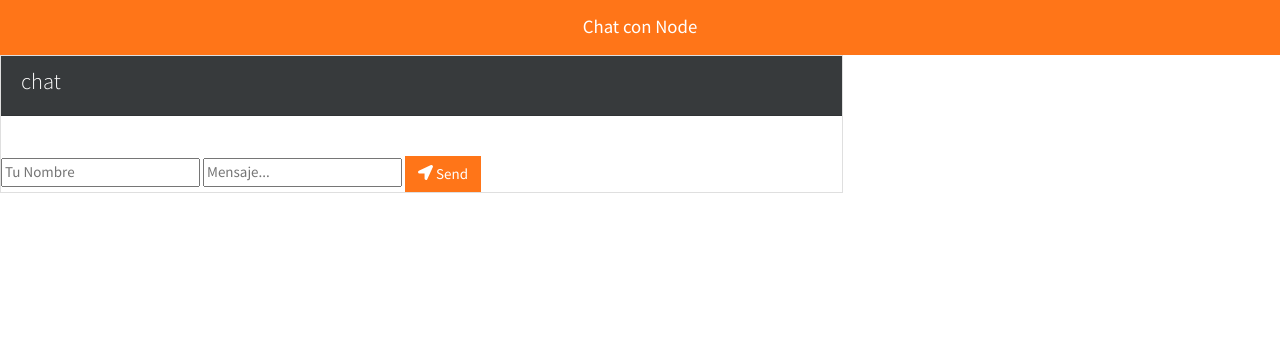
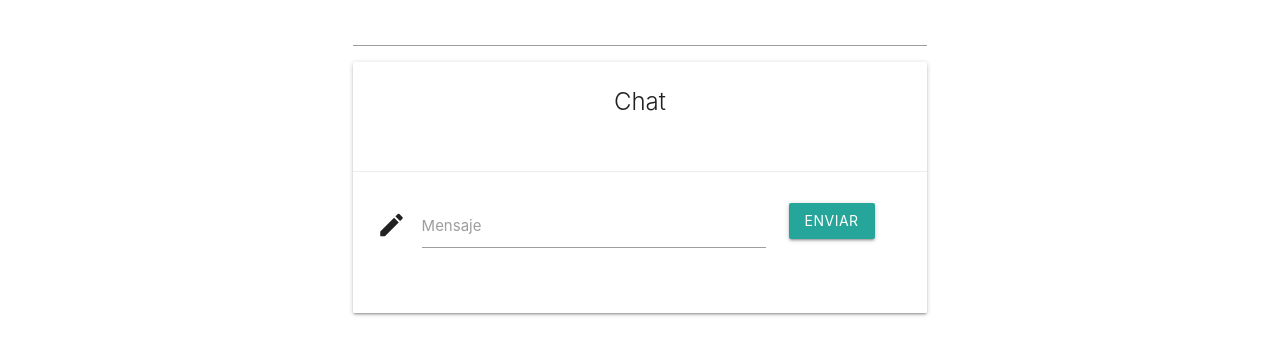
Before and after one commit to SERGIO-GR/Chat-Distribuido, a website: page public/index.html in a window 1280 px wide. Drawn offline with nearby package versions, Linux system fonts and the light colour scheme; no server answers.

Commit message:
chat mejorado

```diff
--- a/public/index.html
+++ b/public/index.html
@@ -1,49 +1,55 @@
 <!DOCTYPE html>
 <html lang="en">
-  <head>
+<head>
     <meta charset="UTF-8">
-    <title>Chat con Node</title>
-    <!-- BOOTSWATCH COSMO THEME CDN -->
-    <link rel="stylesheet" href="https://stackpath.bootstrapcdn.com/bootswatch/4.3.1/cosmo/bootstrap.min.css">
-    <!-- FONT AWESOME -->
-    <script defer src="https://use.fontawesome.com/releases/v5.0.9/js/all.js"
-      integrity="sha384-8iPTk2s/jMVj81dnzb/iFR2sdA7u06vHJyyLlAd4snFpCl/SnyUjRrbdJsw1pGIl"
-      crossorigin="anonymous"></script>
-    <!-- MAIN CSS -->
-    <link rel="stylesheet" href="/css/main.css" />
-    <script src="socket.io.js"></script>
-    <script src="main.js"></script>
-  </head>
+    <meta name="viewport" content="width=device-width, initial-scale=1.0">
+    <meta http-equiv="X-UA-Compatible" content="ie=edge">
+    <!-- Compiled and minified CSS -->
+    <link rel="stylesheet" href="https://cdnjs.cloudflare.com/ajax/libs/materialize/1.0.0/css/materialize.min.css">
+    <!--Import Google Icon Font-->
+    <link href="https://fonts.googleapis.com/icon?family=Material+Icons" rel="stylesheet">
+
+    <!-- Compiled and minified JavaScript -->
+    <script src="https://cdnjs.cloudflare.com/ajax/libs/materialize/1.0.0/js/materialize.min.js"></script>
+    <title>Chat</title>
+</head>
 <body>
-  <nav class="navbar navbar-dark bg-warning">
-    <a class="navbar-brand mx-auto" href="/">
-      Chat con Node
-    </a>
-  </nav>
-  <div id="contentWrap">
-    <div class="row">
-      <div class="col-md-8">
-        <div class="card">
-          <!-- CARD HEADER-->
-          <div class="card-header bg-dark text-white" >
-            <h4>chat</h3>
-          </div>
+    <div class="container">
+        <div class="row">
+            <div class="col s8 offset-s2">
+                <input type="text" id="nombre">
+                <div class="card">
+                    <div class="card-content">
+                        <div class="card-title">
+                            <p class="center-align">Chat</p>
+                        </div>
+                    </div>
+                    <div class="row">
+                        <div id="nuevo_mensaje" class="col s10 offset-s1 scroll">
 
-          <!-- CARD BODY-->
-          <div id="messages" class="card-body"></div>
+                        </div>
+                    </div>
+                    <div class="card-action">
+                        <div class="row">
+                            <div class="col s9">
+                                <div class="input-field">
+                                    <i class="material-icons prefix">mode_edit</i>
+                                    <textarea id="mensaje" class="materialize-textarea"></textarea>
+                                    <label for="mensaje">Mensaje</label>
+                                </div>
+                            </div>
+                            <div class="col s3">
+                                <div class="input-field">
+                                    <button class="btn btn-outline-secondary" type="button" id="enviar">Enviar</button>
+                                </div>
+                            </div>
+                        </div>
+                    </div>
+                </div>
+            </div>
+        </div>
 
-          <!-- CARD FOOTER -->
-          <form onsubmit="return addMessage(this)">
-            <input type="text" id="username" placeholder="Tu Nombre" >
-            <input type="text" id="texto" placeholder="Mensaje...">
-            <button type ="submit" class="btn btn-warning" id="enviar">
-              <i class="fas fa-location-arrow"></i> Send
-            </button>
-          </form>
-              </div>
-            </div>
-          </form>
-        </div>
-      </div>
+    <script src="/socket.io/socket.io.js"></script>
+    <script src="/js/main.js"></script>
 </body>
 </html>
--- a/public/main.js
+++ b/public/main.js
@@ -3,8 +3,8 @@ var socket = io()
 const enviar = document.getElementById('enviar');
 
 enviar.addEventListener('click', ()=>{
-    var mensaje = document.getElementById('texto');
-    var name = document.getElementById('username').value
+    var mensaje = document.getElementById('mensaje');
+    var name = document.getElementById('nombre').value
 
     var objMss = {
         mensaje: mensaje.value,
@@ -20,11 +20,11 @@ enviar.addEventListener('click', ()=>{
 })
 
 socket.on('nuevo mensaje servidor', data => {
-    var lista_mensajes = document.getElementById('messages');
+    var lista_mensajes = document.getElementById('nuevo_mensaje');
     var html = `<strong>${data.name}:</strong> ${data.mensaje}`;
     var div = document.createElement("div");
     div.classList.add("card-panel")
-    div.classList.add("messages")
+    div.classList.add("mensaje")
     div.innerHTML = html
     lista_mensajes.appendChild(div)
 })
```
Also changed, not shown: main.js (+8 -3 lines), package.json (+11 -10 lines).
